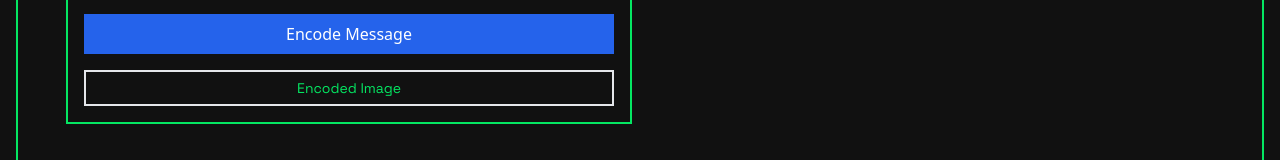
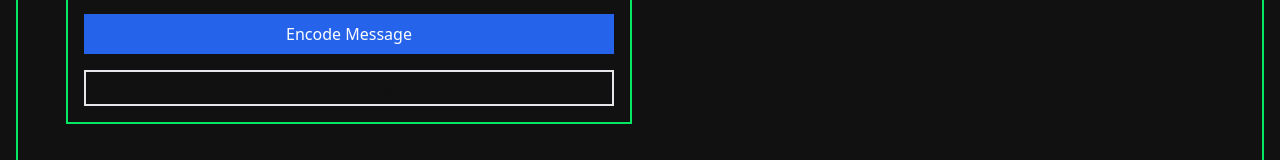
Before and after one commit to hzqula/crypto-stegano, a React (Vite) app: page / in a window 1280 px wide. Shown: the part 450-610 px from the top of the page. Built offline with nearby package versions, Linux system fonts and the light colour scheme; a web font is replaced by a local one.

Commit message:
🎯 chore: ngubah style button

```diff
--- a/src/components/BtnPrimary.tsx
+++ b/src/components/BtnPrimary.tsx
@@ -1,18 +1,24 @@
 import React from "react";
 
 interface BtnProps {
-  color?: string;
+  bgColor: string;
+  borderColor: string;
   label: string;
   onClick?: () => void;
 }
 
-const BtnPrimary: React.FC<BtnProps> = ({ color, label, onClick }) => {
+const BtnPrimary: React.FC<BtnProps> = ({
+  bgColor,
+  borderColor,
+  label,
+  onClick,
+}) => {
   return (
     <button
       onClick={onClick}
-      className={`inline-block py-2 px-4 transition-all font-text text-sm text-primary duration-300 relative text-center bg-${color}
+      className={`inline-block w-full py-2 px-4 transition-all font-text text-sm text-background font-semibold duration-300 relative text-center ${bgColor}
       hover:translate-x-[-2px] hover:translate-y-[-2px]
-      after:content-[''] after:absolute after:border-${color} after:-z-10 after:border-2 after:h-full after:w-full after:transition-all after:duration-300 after:top-0 after:left-0
+      after:content-[''] after:absolute after:${borderColor} after:-z-10 after:border-2 after:h-full after:w-full after:transition-all after:duration-300 after:top-0 after:left-0
       hover:after:translate-x-[4px] hover:after:translate-y-[4px]`}
     >
       {label}
```
